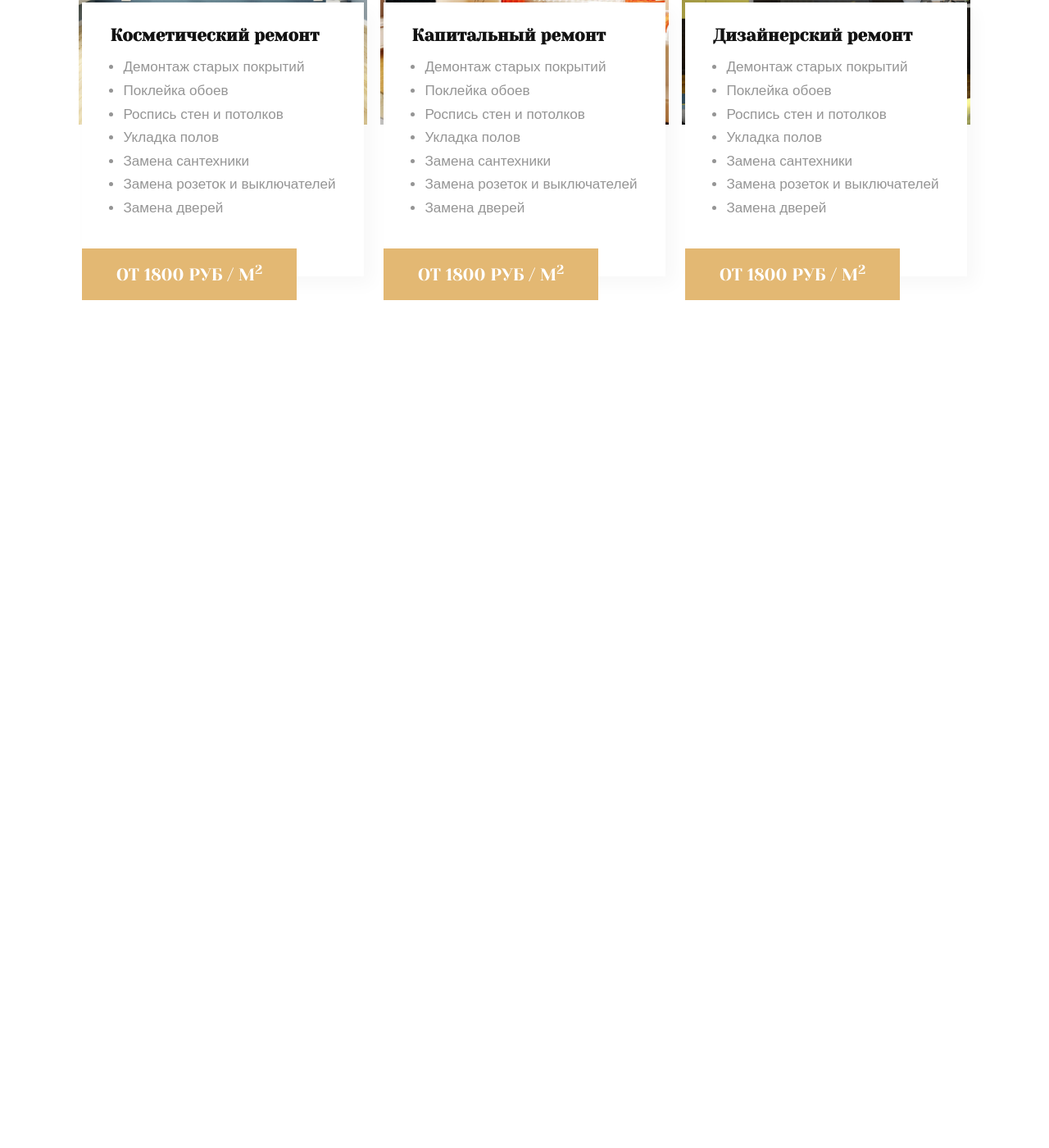
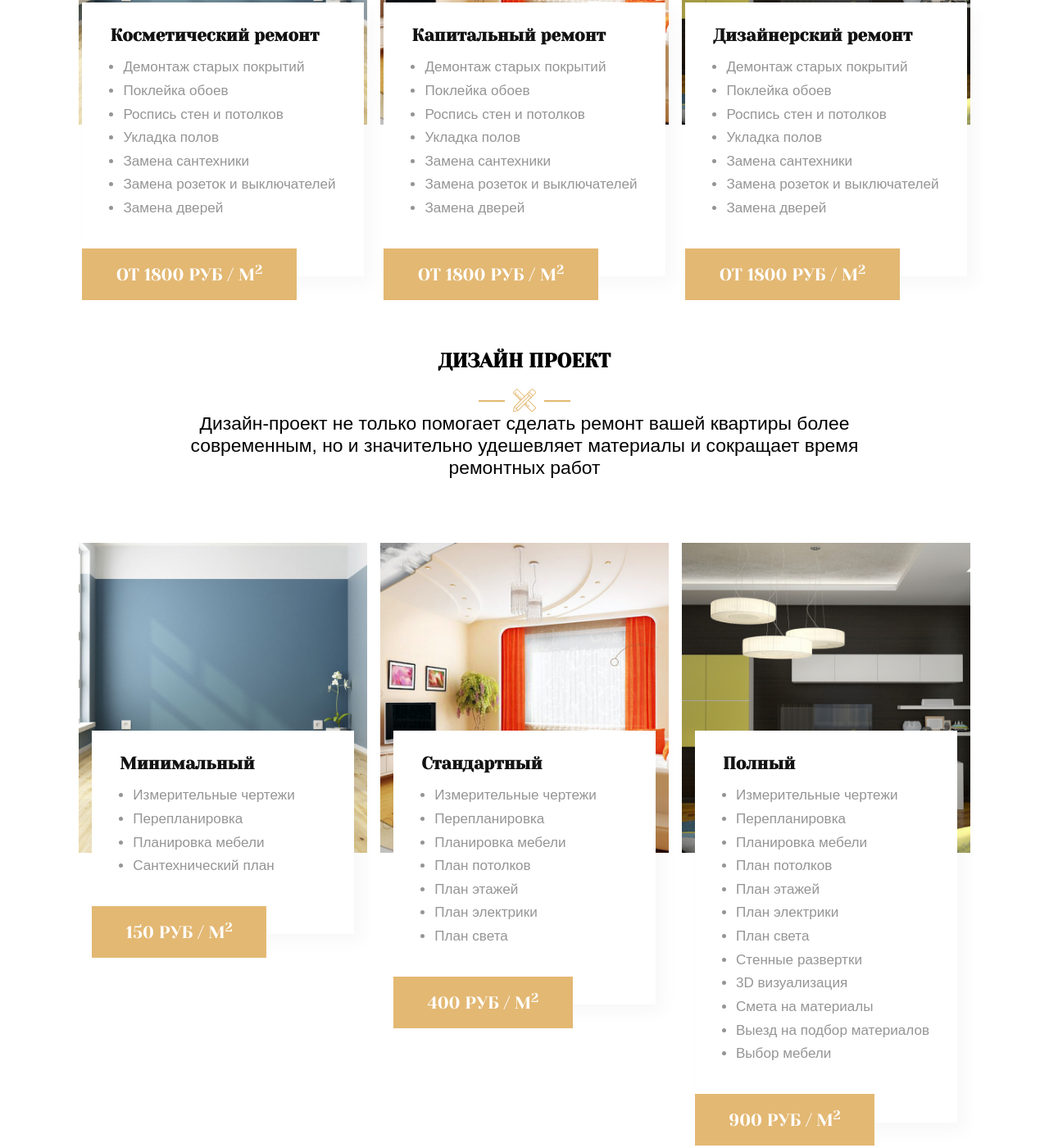
Before and after one commit to VeryBaguette/Coursee, a website: page index.html in a window 1280 px wide. Shown: the part 1251-2651 px from the top of the page at 82% size. Before the commit the page ends 1657 px from the top, so only its background shows below. Drawn offline with Linux system fonts and the light colour scheme; files whose address does not match are found by name.

Commit message:
feat: added new section similar to the types__card

```diff
--- a/index.html
+++ b/index.html
@@ -140,6 +140,77 @@
           </div>
         </div>
       </section>
+      <section class="section types">
+        <div class="container">
+          <div class="section-title types__section-title">
+            <h2 class="section-title__heading">Дизайн проект</h2>
+            <div class="section-title__image">
+              <img src="./img/pencils.svg" alt="video" />
+            </div>
+            <div class="section-title__text">
+              <span>Дизайн-проект не только помогает сделать ремонт вашей квартиры более современным, но и значительно удешевляет материалы и сокращает время ремонтных работ</span>
+            </div>
+          </div>
+          <div class="row">
+            <col>
+              <div class="card types__card">
+                <img src="./img/types/type1.jpg" alt="Косметический ремонт" class="card_image">
+                <div class="card__text">
+                  <h3 class="card__title">Минимальный</h3>
+                  <ul class="card__list">
+                    <li class="card__item">Измерительные чертежи</li>
+                    <li class="card__item">Перепланировка</li>
+                    <li class="card__item">Планировка мебели</li>
+                    <li class="card__item">Сантехнический план</li>
+                  </ul>
+                  <strong class="card__pricetag">150 руб / м<sup>2</sup></strong>
+                </div>
+              </div>
+            </col>
+            <col>
+              <div class="card types__card card-2">
+                <img src="./img/types/type2.jpg" alt="Капитальный ремонт" class="card_image">
+                <div class="card__text">
+                  <h3 class="card__title">Стандартный</h3>
+                  <ul class="card__list">
+                    <li class="card__item">Измерительные чертежи</li>
+                    <li class="card__item">Перепланировка</li>
+                    <li class="card__item">Планировка мебели</li>
+                    <li class="card__item">План потолков</li>
+                    <li class="card__item">План этажей</li>
+                    <li class="card__item">План электрики</li>
+                    <li class="card__item">План света</li>
+                  </ul>
+                  <strong class="card__pricetag">400 руб / м<sup>2</sup></strong>
+                </div>
+              </div>
+            </col>
+            <col>
+              <div class="card types__card">
+                <img src="./img/types/type3.jpg" alt="Дизайнерский ремонт" class="card_image">
+                <div class="card__text">
+                  <h3 class="card__title">Полный</h3>
+                  <ul class="card__list">
+                    <li class="card__item">Измерительные чертежи</li>
+                    <li class="card__item">Перепланировка</li>
+                    <li class="card__item">Планировка мебели</li>
+                    <li class="card__item">План потолков</li>
+                    <li class="card__item">План этажей</li>
+                    <li class="card__item">План электрики</li>
+                    <li class="card__item">План света</li>
+                    <li class="card__item">Стенные развертки</li>
+                    <li class="card__item">3D визуализация</li>
+                    <li class="card__item">Смета на материалы</li>
+                    <li class="card__item">Выезд на подбор материалов</li>
+                    <li class="card__item">Выбор мебели</li>
+                  </ul>
+                  <strong class="card__pricetag">900 руб / м<sup>2</sup></strong>
+                </div>
+              </div>
+            </col>
+          </div>
+        </div>
+      </section>
     </main>
   </body>
 </html>
--- a/sass/_media.sass
+++ b/sass/_media.sass
@@ -14,7 +14,7 @@
         &__content
             margin-left: 0
 
-@media screen and ( max-width: 760px )
+@media screen and ( max-width: 830px )
     .card-2
         margin-left: 0
         margin-right: 0
--- a/sass/_settings.sass
+++ b/sass/_settings.sass
@@ -10,8 +10,17 @@ img
 .section
     &-title
         text-align: center
+        display: flex
+        flex-direction: column
+        align-items: center
         text-transform: uppercase
         font-family: 'Yeseva One', cursive
+        &__text
+            font-family: 'Futura Book', sans-serif
+            text-transform: none
+            font-size: 1.43rem
+            max-width: 52rem
+            margin-bottom: 2.85rem
         &__image
             display: flex
             justify-content: center
--- a/sass/templates/_types.sass
+++ b/sass/templates/_types.sass
@@ -19,6 +19,7 @@
     flex-direction: column
     &__text
         position: relative
+        min-width: 20rem
         max-width: 24rem
         background-color: #fff
         box-shadow: 10px 10px 20px rgba(0, 0, 0, 0.03)
```
Also changed, not shown: css/style.css, img/pencils.svg (added).
